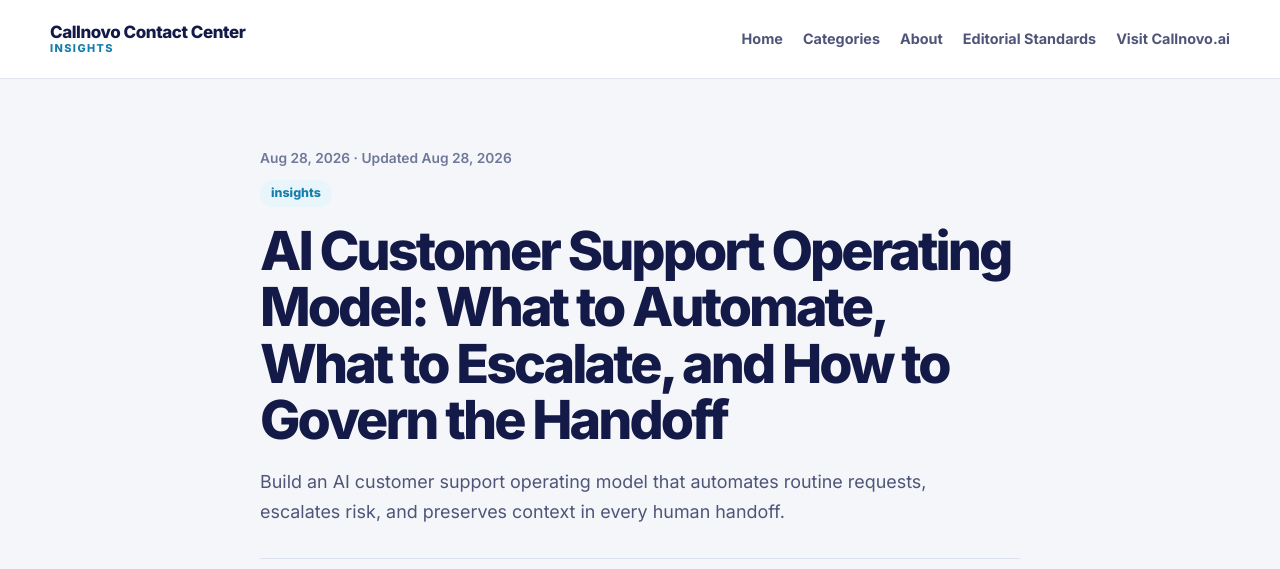
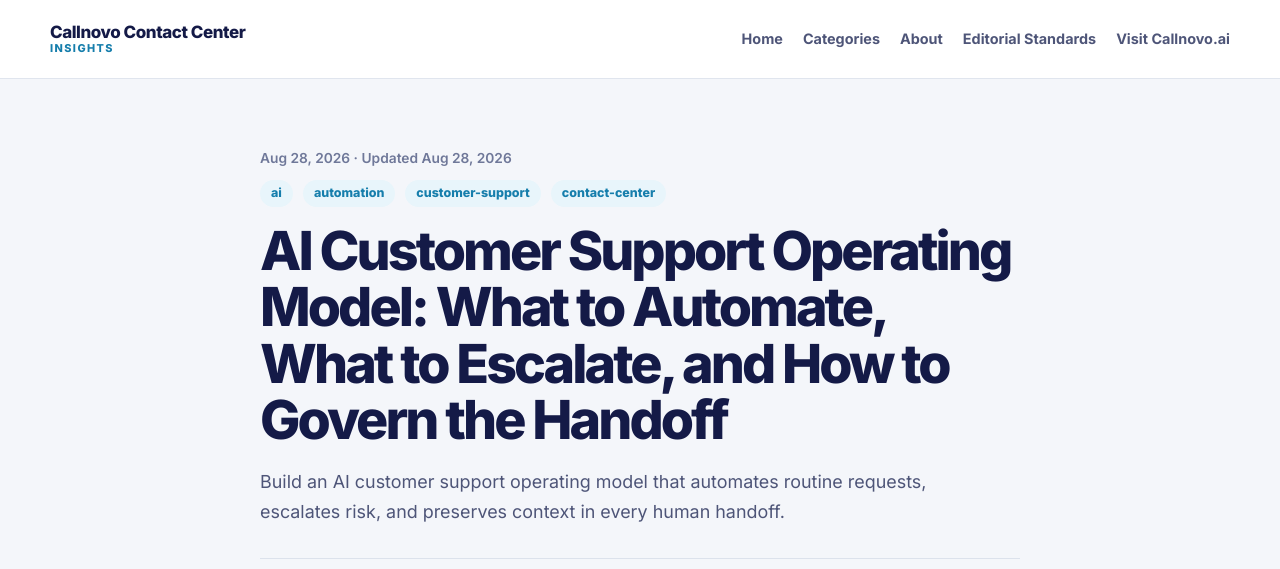
Before and after one commit to callnovo-cc/blog, a Jekyll site: the page built from _posts/2026-08-28-ai-customer-support-operating-model.md, in a window 1280 px wide and 900 px high, cut to the strip 0-569 px from the top of the window. Built offline with Jekyll 4.4.1, drawn with Linux system fonts in a browser that asks for light colours.

Commit message:
Update 2026-08-28-ai-customer-support-operating-model.md

```diff
--- a/_posts/2026-08-28-ai-customer-support-operating-model.md
+++ b/_posts/2026-08-28-ai-customer-support-operating-model.md
@@ -4,7 +4,7 @@ description: "Build an AI customer support operating model that automates routin
 slug: "ai-customer-support-operating-model"
 date: 2026-08-28
 last_modified_at: 2026-08-28
-categories: [insights]
+categories: [ai, automation, customer-support, contact-center]
 tags: [ai-customer-support, customer-service-governance, human-in-the-loop, ai-handoff, contact-center-operations]
 author:
   name: "Vince Lupe"
```
